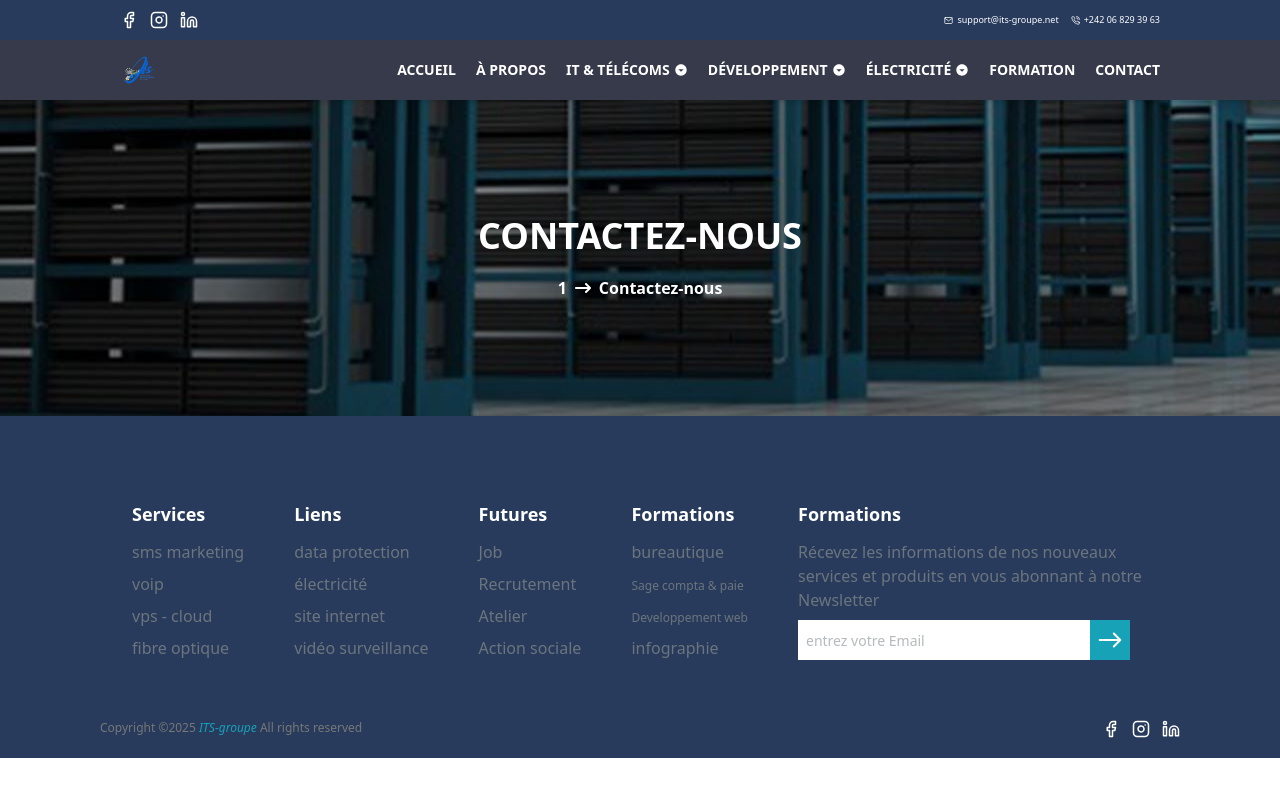
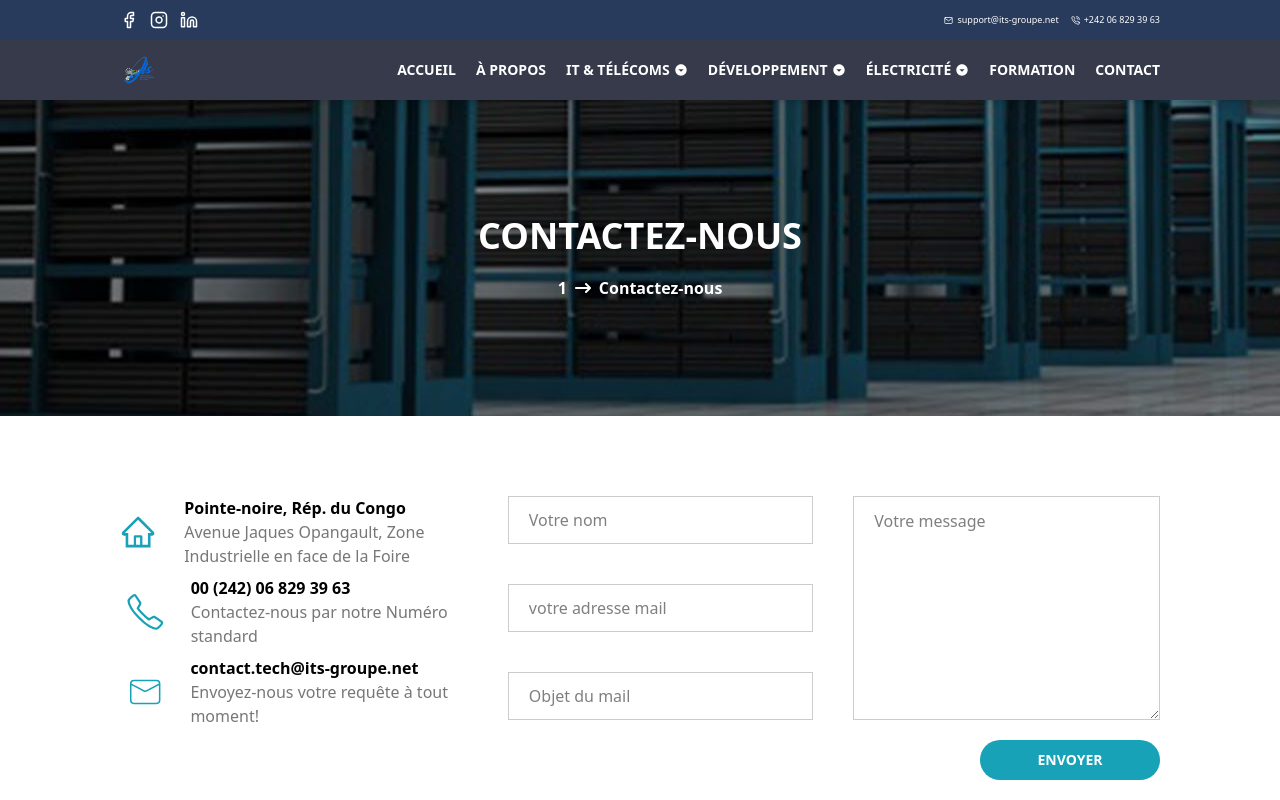
Before and after one commit to WolfRegis/ITS, a React (Vite) app: page /contact/1 in a window 1280 px wide. Shown: the top 800 px of the page. Built offline with nearby package versions, Linux system fonts and the light colour scheme.

Commit message:
✨F09> Add ContactContainer Component for lg device

```diff
--- a/src/components/pages/contact/Contact.jsx
+++ b/src/components/pages/contact/Contact.jsx
@@ -6,6 +6,7 @@ import Footer from '../../Footer'
 import { useParams } from 'react-router-dom'
 import GenericHeader from '../../ui/GenericHeader'
 import Card from '../../ui/Card'
+import ContactContainer from './ContactContainer'
 
 
 
@@ -22,6 +23,7 @@ export default function Contact() {
       <Header>
             <GenericHeader name={name} from={from} />
       </Header>
+      <ContactContainer />
       <Footer/>
     </div>
   )
--- /dev/null
+++ b/src/components/pages/contact/ContactContainer.jsx
@@ -0,0 +1,56 @@
+import { AiOutlineHome } from "react-icons/ai";
+import { SlPhone } from "react-icons/sl";
+import { CiMail } from "react-icons/ci";
+import BtnPrimary from "../../ui/BtnPrimary";
+
+
+
+
+export default function ContactContainer() {
+  return (
+    <section className="w-full overflow-x-hidden flex lg:flex-row flex-col justify-around lg:px-30 lg:py-20 lg:gap-10">
+            <aside className="flex flex-col lg:gap-2 box-border w-2/5  ">
+                  <div className="flex flex-row justify-between items-center gap-x-7 w-full ">
+                        <AiOutlineHome className="text-[#17a2b8] lg:scale-230 w-15 "  />
+                        <div className="">
+                              <h6 className="font-semibold">Pointe-noire, Rép. du Congo</h6>
+                              <p className="text-[#777]">Avenue Jaques Opangault, Zone Industrielle en face de la Foire</p>
+                        </div>
+
+                  </div >
+
+                  <div className="flex flex-row justify-between items-center gap-x-5">
+                        <SlPhone className="text-[#17a2b8] lg:scale-230 w-15"  />
+                        <div>
+                              <h6 className="font-semibold">00 (242) 06 829 39 63</h6>
+                              <p className="text-[#777]">Contactez-nous par notre Numéro standard </p>
+                        </div>
+
+                  </div>
+
+                  <div className="flex flex-row justify-between items-center gap-x-5">
+                        <CiMail className="text-[#17a2b8] lg:scale-230 w-15" />
+                        <div>
+                              <h6 className="font-semibold">contact.tech@its-groupe.net</h6>
+                              <p className="text-[#777]">Envoyez-nous votre requête à tout moment!</p>
+                        </div>
+
+                  </div>
+            </aside>
+            <form action="" className=" lg:w-3/4 box-border flex flex-col  gap-5">
+                  <div className=" lg:w-full box-border flex flex-row  gap-10">
+                        <div className="w-1/2 flex flex-col gap-10 justify-between">
+                              <input type="text" name="nom" id="name" placeholder="Votre nom" className="border h-12 pl-5 border-[#ccc] " />
+                              <input type="text" name="Email" id="email" placeholder="votre adresse mail" className="border h-12 pl-5 border-[#ccc]" />
+                              <input type="text" name="Objet" id="objet" placeholder="Objet du mail" className="border h-12 pl-5 border-[#ccc]" />
+                        </div>
+                        <textarea name="message" id="msg" className="border w-1/2 pl-5 pt-3 border-[#ccc]" placeholder="Votre message"></textarea>
+                  </div>
+                  <span className="self-end">
+                        <BtnPrimary>envoyer</BtnPrimary>
+                  </span>
+            </form>
+    </section>
+  )
+
+}
```
